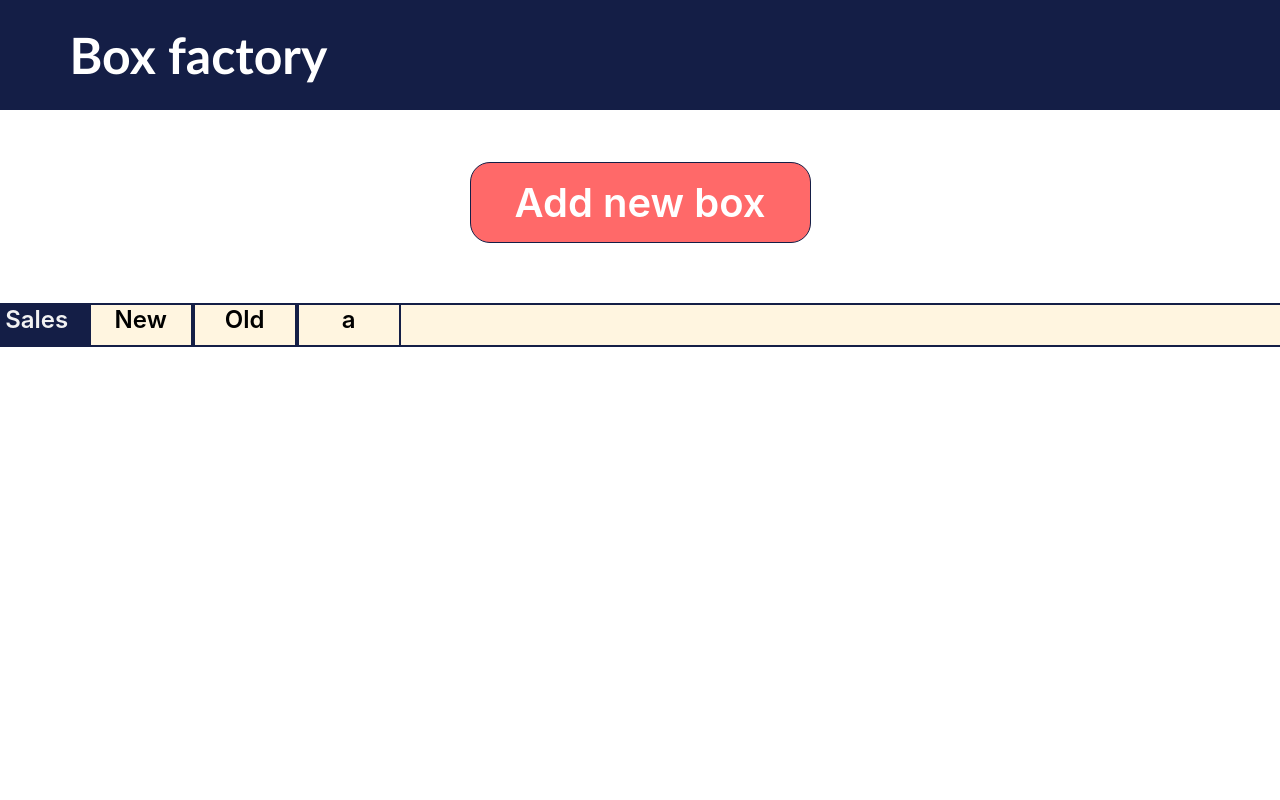
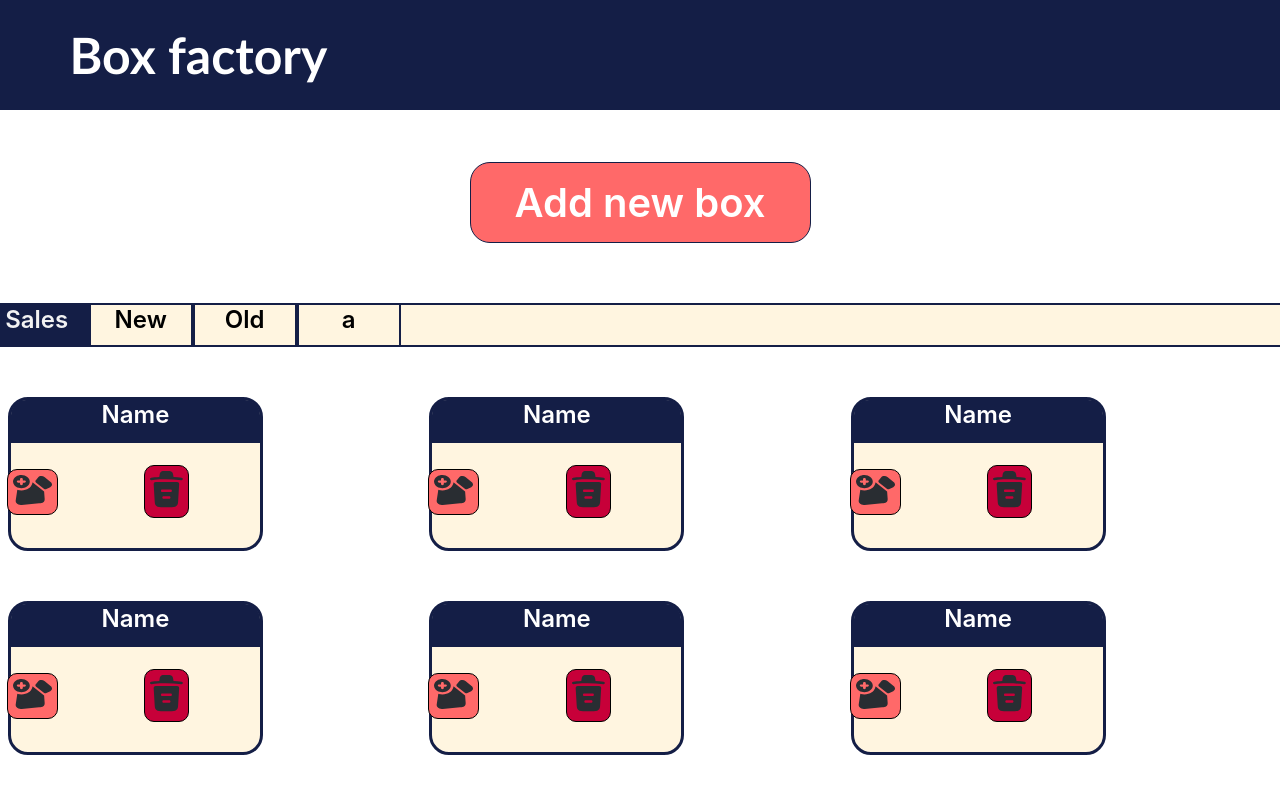
Before and after one commit to DimitarGateshki/Compulsory-assignment-Box-Factory, an Angular app in the folder Fromt-end/my-app/: page / in a window 1280 px wide. Shown: the top 800 px of the page. Built offline with nearby package versions, Linux system fonts and the light colour scheme.

Commit message:
Added box component
Created box component

```diff
--- a/Fromt-end/my-app/src/app/app.component.css
+++ b/Fromt-end/my-app/src/app/app.component.css
@@ -76,8 +76,12 @@ body {
 }
 
 .boxes{
+  margin-top: 50px;
   display: grid;
-  column-gap: 50px;
   row-gap: 50px;
+  grid-template-columns: auto auto auto;
+}
 
+.box{
+  display: inline;
 }
--- a/Fromt-end/my-app/src/app/app.component.html
+++ b/Fromt-end/my-app/src/app/app.component.html
@@ -29,19 +29,12 @@
 </div>
 
 <div class="boxes">
+  <div class="box" *ngFor="let i of boxes">
+    <app-box-component></app-box-component>
+  </div>
 
 </div>
 
 <div class="pop-up-create" *ngIf="createToken">
   <app-create-pop-up></app-create-pop-up>
 </div>
-
-<div class="pop-up-edit" *ngIf="editToken">
-  <app-edit-pip-up
-  ></app-edit-pip-up>
-</div>
-
-<div class="pop-up-del" *ngIf="delToken">
-  <app-del-pip-up
-  ></app-del-pip-up>
-</div>
--- a/Fromt-end/my-app/src/app/app.component.ts
+++ b/Fromt-end/my-app/src/app/app.component.ts
@@ -7,14 +7,14 @@ import { Component } from '@angular/core';
 })
 export class AppComponent {
 
+  boxes: any[]=[1,2,3,4,5,6,7,8];
+
   constructor(){
 
   }
   title = 'my-app';
 
-  delToken: boolean =false;
   createToken: boolean =false;
-  editToken: boolean =false;
 
 
   showCreate(){
@@ -26,20 +26,6 @@ export class AppComponent {
     this.createToken=false;
   }
 
-  showEdit(){
-    this.editToken=true;
-  }
 
-  hideEdit(){
-    this.editToken=false;
-  }
-
-  showDel(){
-    this.delToken=true;
-  }
-
-  hideDel(){
-    this.delToken=false;
-  }
 
 }
--- a/Fromt-end/my-app/src/app/app.module.ts
+++ b/Fromt-end/my-app/src/app/app.module.ts
@@ -5,13 +5,15 @@ import { AppComponent } from './app.component';
 import { CreatePopUpComponent } from './components/create-pop-up/create-pop-up.component';
 import { EditPipUpComponent } from './components/edit-pip-up/edit-pip-up.component';
 import { DelPipUpComponent } from './components/del-pip-up/del-pip-up.component';
+import { BoxComponentComponent } from './components/box-component/box-component.component';
 
 @NgModule({
   declarations: [
     AppComponent,
     CreatePopUpComponent,
     EditPipUpComponent,
-    DelPipUpComponent
+    DelPipUpComponent,
+    BoxComponentComponent
   ],
   imports: [
     BrowserModule
--- /dev/null
+++ b/Fromt-end/my-app/src/app/components/box-component/box-component.component.css
@@ -0,0 +1,49 @@
+.box {
+  width: 249px;
+  height: 148px;
+  border-radius: 19px;
+  border: 3px solid #141e46;
+  background: #fff5e0;
+  display: flex;
+  flex-direction: column;
+  justify-content: start;
+  align-items: center;
+  border-radius: 20px;
+  gap: 15%;
+}
+
+.name {
+  width: 249px;
+  height: 43px;
+  border-radius: 15px 15px 0px 0px;
+  background: #141e46;
+  color: #fff;
+  text-align: center;
+  font-family: Inter;
+  font-size: 24px;
+  font-style: normal;
+  font-weight: 600;
+  line-height: normal;
+}
+
+.buttons {
+  display: flex;
+  flex-direction: row;
+  justify-content: center;
+  align-items: center;
+  gap: 90%;
+  margin-left: -30%;
+}
+
+.edit,
+.remove {
+
+  padding: 5px;
+  border-radius: 10px;
+  border: 1px solid #000;
+  background: #ff6969;
+}
+
+.remove{
+  background-color: #C70039;
+}
--- /dev/null
+++ b/Fromt-end/my-app/src/app/components/box-component/box-component.component.html
@@ -0,0 +1,27 @@
+<div class="box">
+  <div class="name">Name</div>
+  <div class="buttons">
+    <div class="edit" (click)="showEdit()"><svg width="39" height="30" viewBox="0 0 39 30" fill="none" xmlns="http://www.w3.org/2000/svg">
+      <path d="M8.38348 0C6.4087 0 4.58297 0.543656 3.14846 1.45465C1.21095 2.65951 0 4.52557 0 6.61203C0 7.84628 0.447119 9.02175 1.21095 10.0209C2.21696 11.3433 3.80051 12.3718 5.70076 12.8714C6.53911 13.1065 7.43335 13.2241 8.38348 13.2241C10.5073 13.2241 12.4262 12.6069 13.8979 11.5784C14.55 11.1376 15.1089 10.6086 15.556 10.0209C15.9472 9.50663 16.2453 8.96298 16.4502 8.37524C16.6552 7.81689 16.767 7.21446 16.767 6.61203C16.767 2.95337 13.0223 0 8.38348 0ZM11.476 7.71404H9.81798V9.08052C9.81798 9.68295 9.18456 10.1825 8.42074 10.1825C7.65691 10.1825 7.02349 9.69765 7.02349 9.08052V7.71404H5.21639C4.45256 7.71404 3.81914 7.21446 3.81914 6.61203C3.81914 6.0096 4.45256 5.51003 5.21639 5.51003H7.02349V4.14354C7.02349 3.54111 7.65691 3.04153 8.42074 3.04153C9.18456 3.04153 9.81798 3.52642 9.81798 4.14354V5.51003H11.476C12.2399 5.51003 12.8733 6.0096 12.8733 6.61203C12.8733 7.21446 12.2585 7.71404 11.476 7.71404Z" fill="#292D32"/>
+      <path d="M26.0825 28.3439L8.64497 29.9602C7.43402 30.0777 6.35349 29.9308 5.44062 29.5781C4.47186 29.1961 3.70803 28.6084 3.22366 27.8296C2.77654 27.1096 2.60887 26.2721 2.73928 25.3317L4.32282 14.8259C4.47186 14.87 4.6209 14.9141 4.76994 14.9435C5.90637 15.2667 7.11732 15.4284 8.38415 15.4284C11.1041 15.4284 13.7309 14.6496 15.7243 13.2538C16.5813 12.666 17.3451 11.9607 17.9599 11.1525C18.4815 10.4619 18.8727 9.72728 19.1336 9.0073C19.264 8.62527 19.3757 8.21386 19.4503 7.80244C19.4689 7.72897 19.4689 7.65551 19.4689 7.58204L19.7856 7.59673L31.1126 16.5451L31.597 23.0396C32.0627 26.6835 30.4606 27.9472 26.0825 28.3439Z" fill="#292D32"/>
+      <path d="M37.261 12.1689L33.4046 14.0938C32.6781 14.4464 31.7466 14.3729 31.1504 13.8881L22.8973 7.37882C22.3012 6.90863 22.1894 6.17396 22.6365 5.60092L25.077 2.55938C26.5674 0.708013 29.5482 0.619853 31.7652 2.33898L37.5591 6.90863C39.5898 8.5396 39.4594 11.0669 37.261 12.1689Z" fill="#292D32"/>
+      </svg>
+      </div>
+    <div class="remove" (click)="showDel()"><svg width="33" height="37" viewBox="0 0 33 37" fill="none" xmlns="http://www.w3.org/2000/svg">
+      <path d="M31.679 6.69809C28.9695 6.42882 26.2599 6.22687 23.5336 6.0754V6.05857L23.1633 3.87076C22.9109 2.32245 22.5406 0 18.6025 0H14.1932C10.2719 0 9.9017 2.22148 9.63243 3.85393L9.27901 6.00809C7.71388 6.10906 6.14875 6.21004 4.58361 6.3615L1.15042 6.69809C0.443582 6.76541 -0.0613002 7.3881 0.00601738 8.0781C0.0733349 8.7681 0.679193 9.27298 1.38603 9.20567L4.81922 8.86908C13.6379 7.99395 22.5238 8.33054 31.4434 9.2225H31.578C32.2175 9.2225 32.7729 8.73445 32.8402 8.0781C32.8907 7.3881 32.3858 6.76541 31.679 6.69809Z" fill="#292D32"/>
+      <path d="M28.5822 11.5954C28.1783 11.1747 27.623 10.9391 27.0508 10.9391H5.77851C5.20631 10.9391 4.63411 11.1747 4.24704 11.5954C3.85996 12.0162 3.64118 12.5884 3.67484 13.1774L4.71826 30.4444C4.90338 33.0024 5.139 36.2 11.0124 36.2H21.8168C27.6903 36.2 27.9261 33.0193 28.111 30.4444L29.1544 13.1942C29.1881 12.5884 28.9693 12.0162 28.5822 11.5954ZM19.2083 27.7685H13.6041C12.9142 27.7685 12.342 27.1963 12.342 26.5063C12.342 25.8163 12.9142 25.2441 13.6041 25.2441H19.2083C19.8983 25.2441 20.4705 25.8163 20.4705 26.5063C20.4705 27.1963 19.8983 27.7685 19.2083 27.7685ZM20.6219 21.0367H12.2073C11.5173 21.0367 10.9451 20.4645 10.9451 19.7745C10.9451 19.0845 11.5173 18.5123 12.2073 18.5123H20.6219C21.3119 18.5123 21.8841 19.0845 21.8841 19.7745C21.8841 20.4645 21.3119 21.0367 20.6219 21.0367Z" fill="#292D32"/>
+      </svg>
+      </div>
+  </div>
+</div>
+
+
+<div class="pop-up-edit" *ngIf="editToken">
+  <app-edit-pip-up
+  ></app-edit-pip-up>
+</div>
+
+<div class="pop-up-del" *ngIf="delToken">
+  <app-del-pip-up
+  ></app-del-pip-up>
+</div>
--- /dev/null
+++ b/Fromt-end/my-app/src/app/components/box-component/box-component.component.ts
@@ -0,0 +1,30 @@
+import { Component } from '@angular/core';
+
+@Component({
+  selector: 'app-box-component',
+  templateUrl: './box-component.component.html',
+  styleUrls: ['./box-component.component.css']
+})
+export class BoxComponentComponent {
+
+  delToken: boolean =false;
+  editToken: boolean =false;
+
+
+  showEdit(){
+    this.editToken=true;
+  }
+
+  hideEdit(){
+    this.editToken=false;
+  }
+
+  showDel(){
+    this.delToken=true;
+  }
+
+  hideDel(){
+    this.delToken=false;
+  }
+
+}
--- a/Fromt-end/my-app/src/app/components/create-pop-up/create-pop-up.component.ts
+++ b/Fromt-end/my-app/src/app/components/create-pop-up/create-pop-up.component.ts
@@ -12,13 +12,7 @@ export class CreatePopUpComponent {
     window.location.reload()
 
   }
-  closeEdit(){
-    window.location.reload()
 
-  }
-  closeDel(){
-    window.location.reload()
 
-  }
 
 }
--- a/Fromt-end/my-app/src/app/components/del-pip-up/del-pip-up.component.html
+++ b/Fromt-end/my-app/src/app/components/del-pip-up/del-pip-up.component.html
@@ -3,7 +3,7 @@
     remove the box?</p>
 
   <div class="buttons">
-  <div class="add">Yes</div>
-  <div class="cancel">No</div>
+  <div class="add" (click)="closeDel()">Yes</div>
+  <div class="cancel" (click)="closeDel()">No</div>
 </div>
 </div>
--- a/Fromt-end/my-app/src/app/components/del-pip-up/del-pip-up.component.ts
+++ b/Fromt-end/my-app/src/app/components/del-pip-up/del-pip-up.component.ts
@@ -6,5 +6,8 @@ import { Component } from '@angular/core';
   styleUrls: ['./del-pip-up.component.css']
 })
 export class DelPipUpComponent {
+  closeDel(){
+    window.location.reload()
 
+  }
 }
--- a/Fromt-end/my-app/src/app/components/edit-pip-up/edit-pip-up.component.html
+++ b/Fromt-end/my-app/src/app/components/edit-pip-up/edit-pip-up.component.html
@@ -3,7 +3,7 @@
   <input type="text" placeholder="Box name">
 
   <div class="buttons">
-  <div class="add">Done</div>
-  <div class="cancel">Cancle</div>
+  <div class="add" (click)="  closeEdit()">Done</div>
+  <div class="cancel" (click)="  closeEdit()">Cancle</div>
 </div>
 </div>
--- a/Fromt-end/my-app/src/app/components/edit-pip-up/edit-pip-up.component.ts
+++ b/Fromt-end/my-app/src/app/components/edit-pip-up/edit-pip-up.component.ts
@@ -7,4 +7,8 @@ import { Component } from '@angular/core';
 })
 export class EditPipUpComponent {
 
+  closeEdit(){
+    window.location.reload()
+
+  }
 }
```
Also changed, not shown: 1 other file (tests, documents, lock files or other folders).
